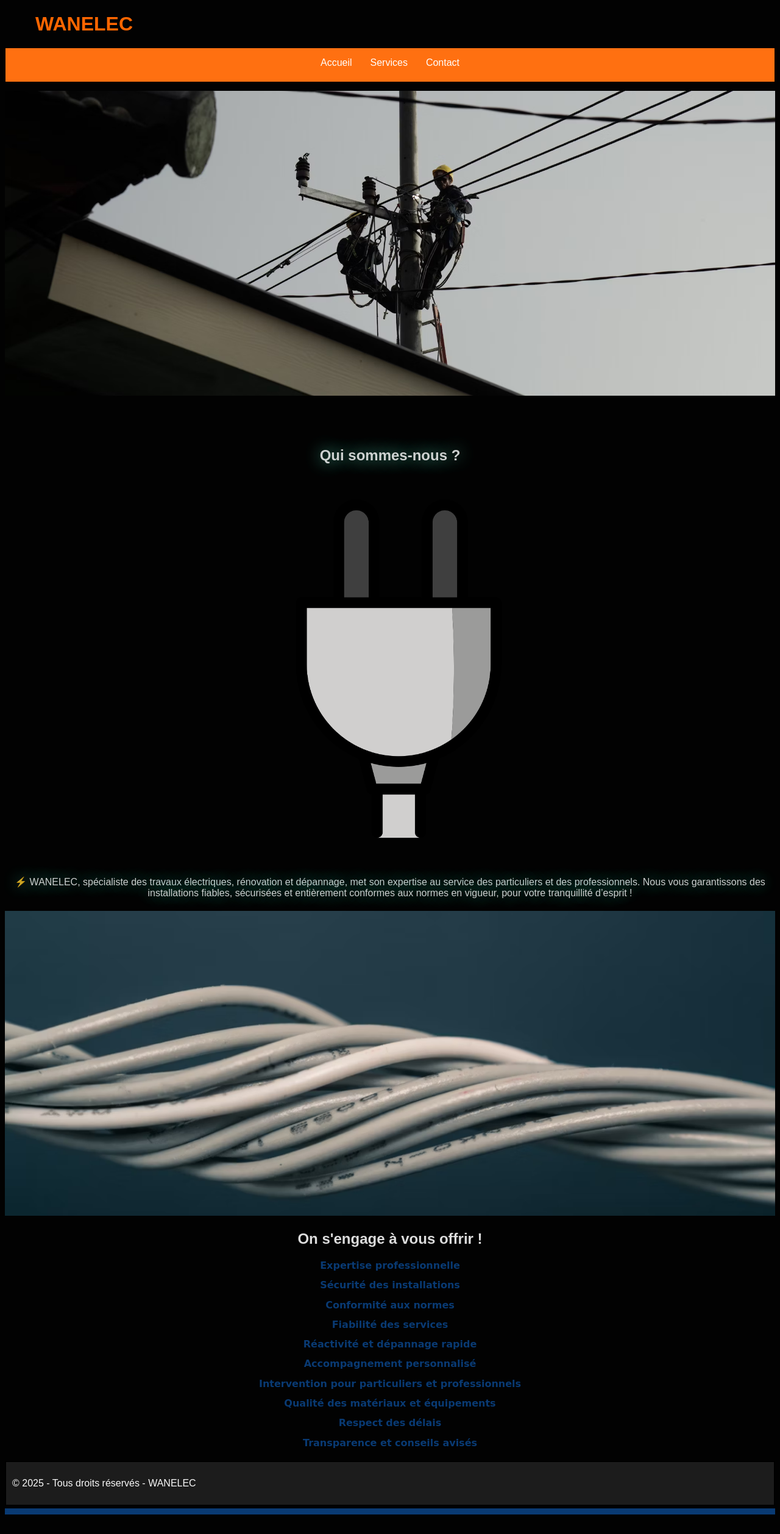
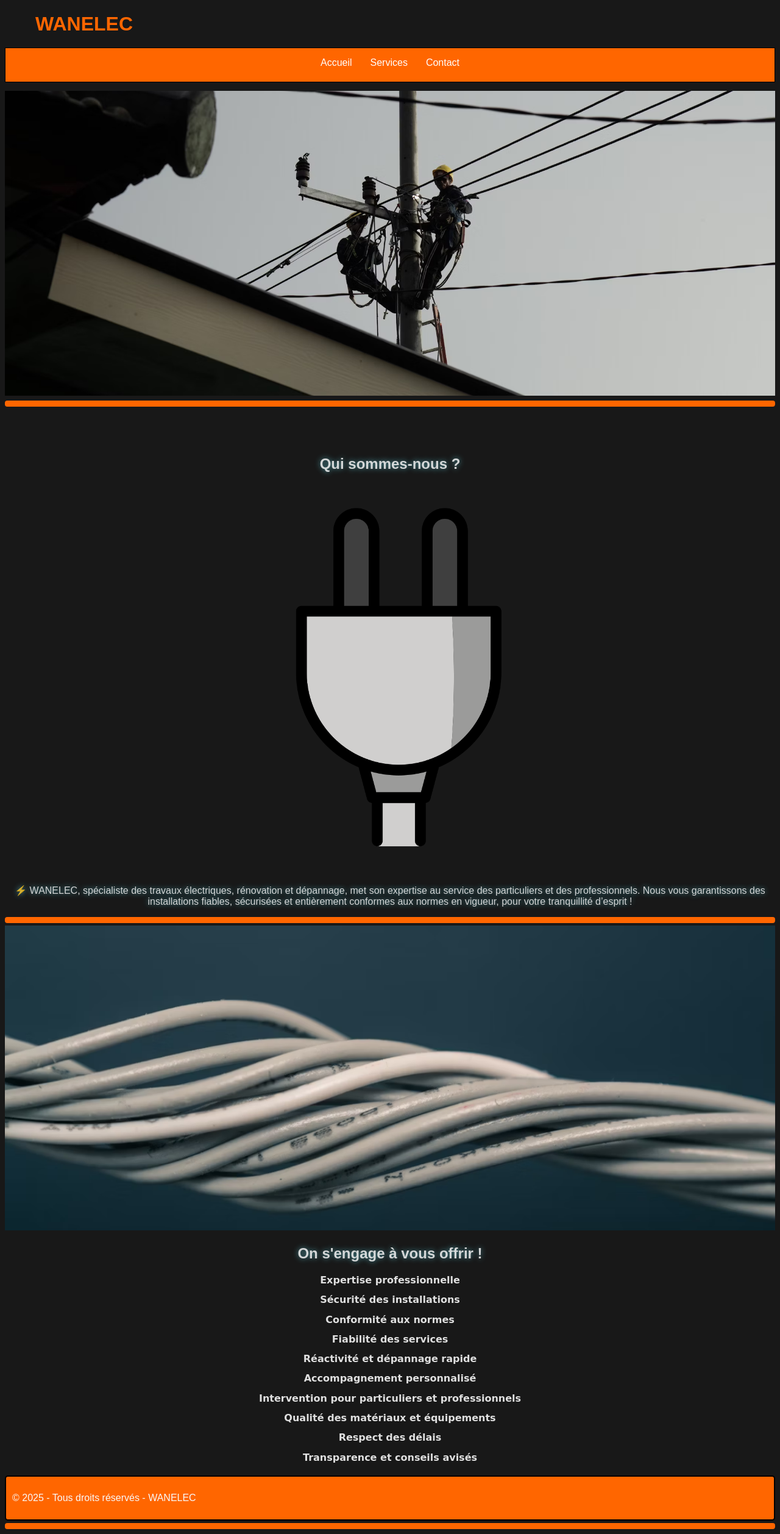
Before and after one commit to nourelislm93700/ELEKWAN, a PHP site: page / in a window 1280 px wide. Shown: the whole page at 61% size. Before the commit the page ends 2484 px from the top, so only its background shows below. Run offline with PHP 8.4, Linux system fonts and the light colour scheme.

Commit message:
couleurs modifiés

```diff
--- a/assets/css/index.css
+++ b/assets/css/index.css
@@ -1,5 +1,5 @@
 body {
-     background-color: #020202;
+     background-color: #181818;
      color: #ffffffdc;
      font-family: 'Poppins', sans-serif;
 }
@@ -8,7 +8,9 @@ nav {
     border: solid rgb(0, 0, 0) 1px;
     width: auto;
     height: 25px;
-    background-color:#ff7011;
+    background-color: #ff6600
+
+	;
     padding: 15px;
     margin-bottom:10px;
 }
@@ -49,7 +51,6 @@ nav ul li a:hover {
 
 .title_2
 {
-    color: #093a73;
     transition: 1s;
     font-family: 'Dancing Script', cursive;
     font-size: 100%;
@@ -98,7 +99,8 @@ nav ul li a:hover {
 .line {
     width: 100%;
     height: 10px;
-    background-color :#093a73;
+    background-color : #ff6600;
+    border-radius: 4px;
     margin-top: 4px;
 }
 
@@ -106,7 +108,8 @@ footer {
     border: solid black 2px;
     padding: 10px;
     width: auto;
-    background-color: rgb(28, 28, 28);
+    background-color: #ff6600;
+    border-radius: 5px;
     color: #f9f9f9;
 }
 
@@ -115,7 +118,7 @@ footer {
 }
 
 @keyframes flicker {
-  0% { opacity: 1; text-shadow: 0 0 50px #00ccff; }
-  50% { opacity: 0.8; text-shadow: 0 0 60px #fff200; }
+  0% { opacity: 1; text-shadow: 0 0 30px #00ccff; }
+  50% { opacity: 0.8; text-shadow: 0 0 10px #ff6600; }
   100% { opacity: 1; text-shadow: 0 0 10px #00bfff; }
 }
--- a/index.html
+++ b/index.html
@@ -23,16 +23,20 @@
 
         <img id="pic1" alt="img_2" src="assets/img/img_2.png">
     </header>
+    <div class="line"></div>
 
     <div id="container_1">
+
         <h2 class="electric-text">Qui sommes-nous ?</h2>
         <img id="pic3" alt="img_3" src="assets/img/logo.png" >
          <p class="electric-text">
     ⚡ WANELEC, spécialiste des travaux électriques, rénovation et dépannage, met son expertise au service des particuliers et des professionnels. Nous vous garantissons des installations fiables, sécurisées et entièrement conformes aux normes en vigueur, pour votre tranquillité d’esprit !
          </p>
+    <div class="line"></div>
 
         <img id="pic2" alt="img_2" src="assets/img/img_5.png">
-        <h2> On s'engage à vous offrir ! </h2>
+
+        <h2 class="electric-text"> On s'engage à vous offrir ! </h2>
 
         <h2 class="title_2" onclick="showText_1(this);">Expertise professionnelle</h2>
         <h2 class="title_2" onclick="showText_2(this);">Sécurité des installations</h2>
```
